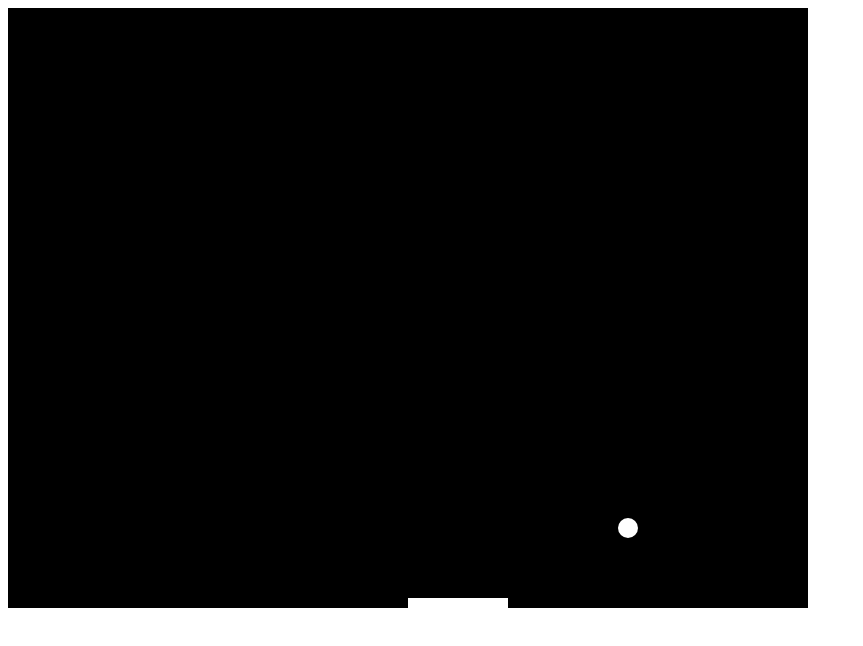
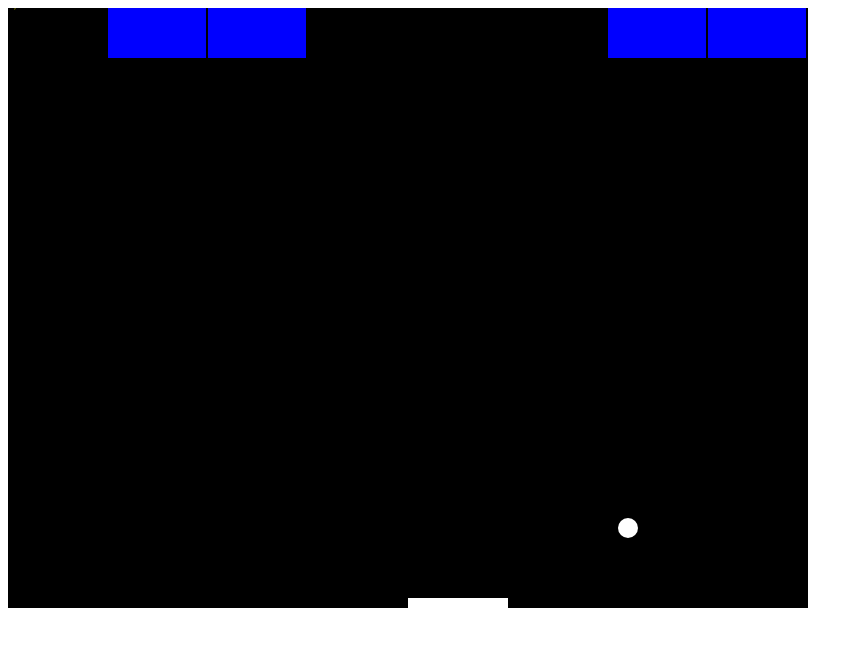
Before and after one commit to MiroslavYosifov/canvas-games, a website: page Games/FirstGame/index.html in a window 1280 px wide. Shown: the whole page, without its empty margins (0-863 px from the left). Drawn offline with Linux system fonts and the light colour scheme.

Commit message:
add bricksgrid

```diff
--- a/Games/FirstGame/index.html
+++ b/Games/FirstGame/index.html
@@ -15,6 +15,12 @@
         var ballSpeedX = 5;
         var ballSpeedY = 5;
 
+        const BRICK_W = 100;
+        const BRICK_H = 50;
+        const BRICK_COUNT = 8;
+
+        var brickGrid = new Array(BRICK_COUNT);
+
         const PADDLE_WIDTH = 100;
         const PADDLE_THICKNESS = 10;
         const PADDLE_DIST_FROM_EDGE = 60;
@@ -22,16 +28,28 @@
 
         var canvas, canvasContext;
 
+        var mouseX = 0;
+        var mouseY = 0;
+
         function updateMousePos(evt) {
             var rect = canvas.getBoundingClientRect();
             var root = document.documentElement;
 
-            var mouseX = evt.clientX - rect.left - root.scrollLeft;
-            var mouseY = evt.clientY - rect.top - root.scrollTop;
+            mouseX = evt.clientX - rect.left - root.scrollLeft;
+            mouseY = evt.clientY - rect.top - root.scrollTop;
 
             paddleX = mouseX - PADDLE_WIDTH/2;
-            console.log(paddleX);
         }
+
+        function brickReset(params) {
+            for (let i = 0; i < BRICK_COUNT; i++) {
+                if(Math.random() < 0.5) {
+                    brickGrid[i] = true;
+                } else {
+                    brickGrid[i] = false;
+                } // end of else (rand check)
+            } // end of for each brick
+        } // end of brickReset func
 
         window.onload = function () {
             canvas = document.getElementById('gameCanvas');
@@ -41,6 +59,8 @@
             setInterval(apdateAll, 1000 / framesPerSecond);
 
             canvas.addEventListener('mousemove', updateMousePos);
+
+            brickReset();
         }
 
         function apdateAll() {
@@ -93,12 +113,26 @@
 
         }
 
+        function drawBricks() {
+            for (let i = 0; i < BRICK_COUNT; i++) {
+                console.log(i);
+                if(brickGrid[i]) {
+                    colorRect(BRICK_W*i, 0, BRICK_W-2, BRICK_H, 'blue');
+                }
+
+            }
+        }
+
         function drawAll() {
             colorRect(0, 0, canvas.width, canvas.height, 'black');
 
             colorCircle(ballX, ballY, 10, 'white');
 
             colorRect(paddleX, canvas.height-PADDLE_THICKNESS, PADDLE_WIDTH, PADDLE_THICKNESS, 'white');
+
+            drawBricks();
+
+            colorText(mouseX+","+mouseY, mouseX, mouseY, "yellow");
         }
 
         function colorRect(topLeftX, topLeftY, boxWidth, boxHeight, fillColor) {
@@ -113,6 +147,11 @@
             canvasContext.fill();
         }
 
+        function colorText(showWords, textX, textY, fillColor) {
+            canvasContext.fillStyle = fillColor;
+            canvasContext.fillText(showWords, textX, textY);
+        }
+
     </script>
 </body>
 </html>
```
